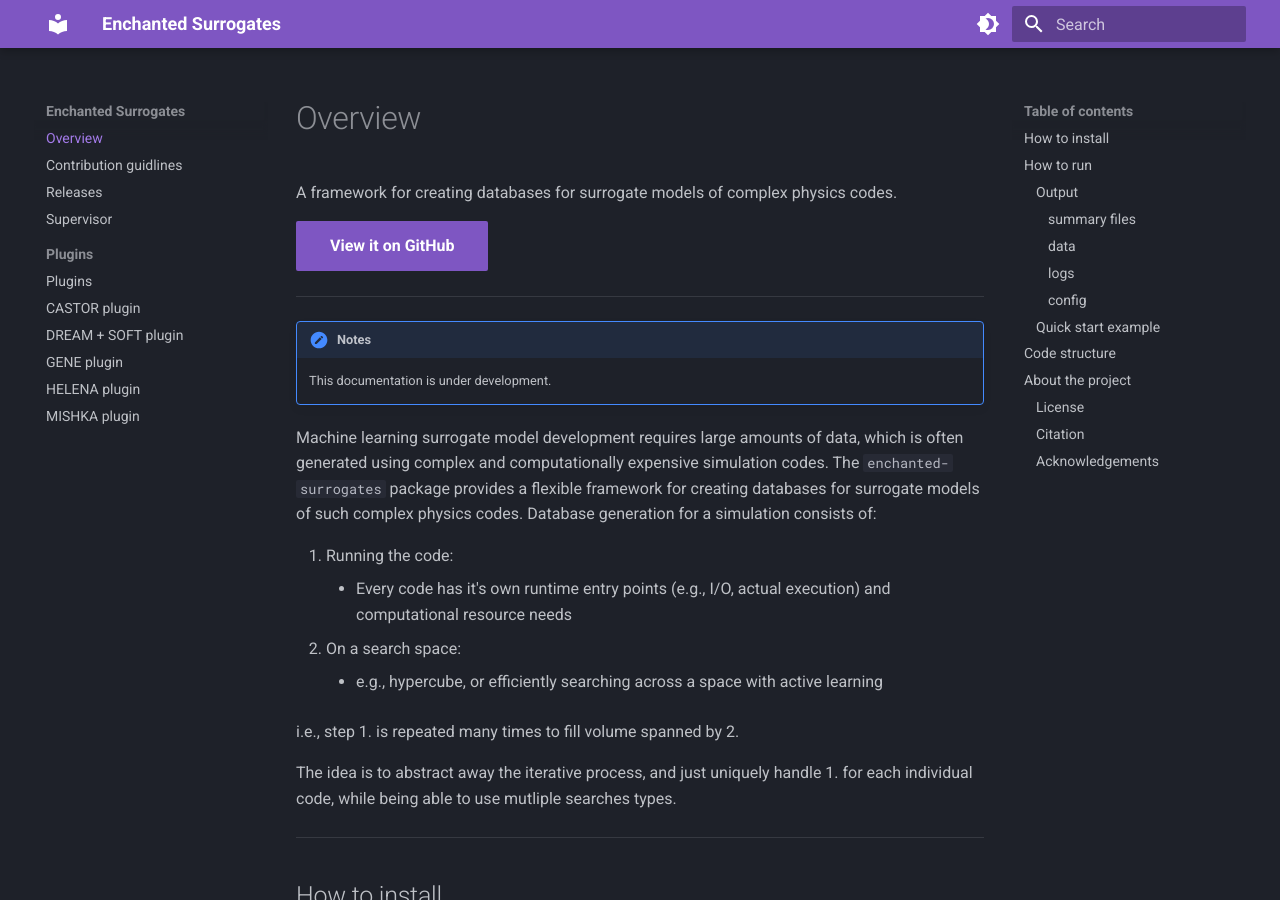
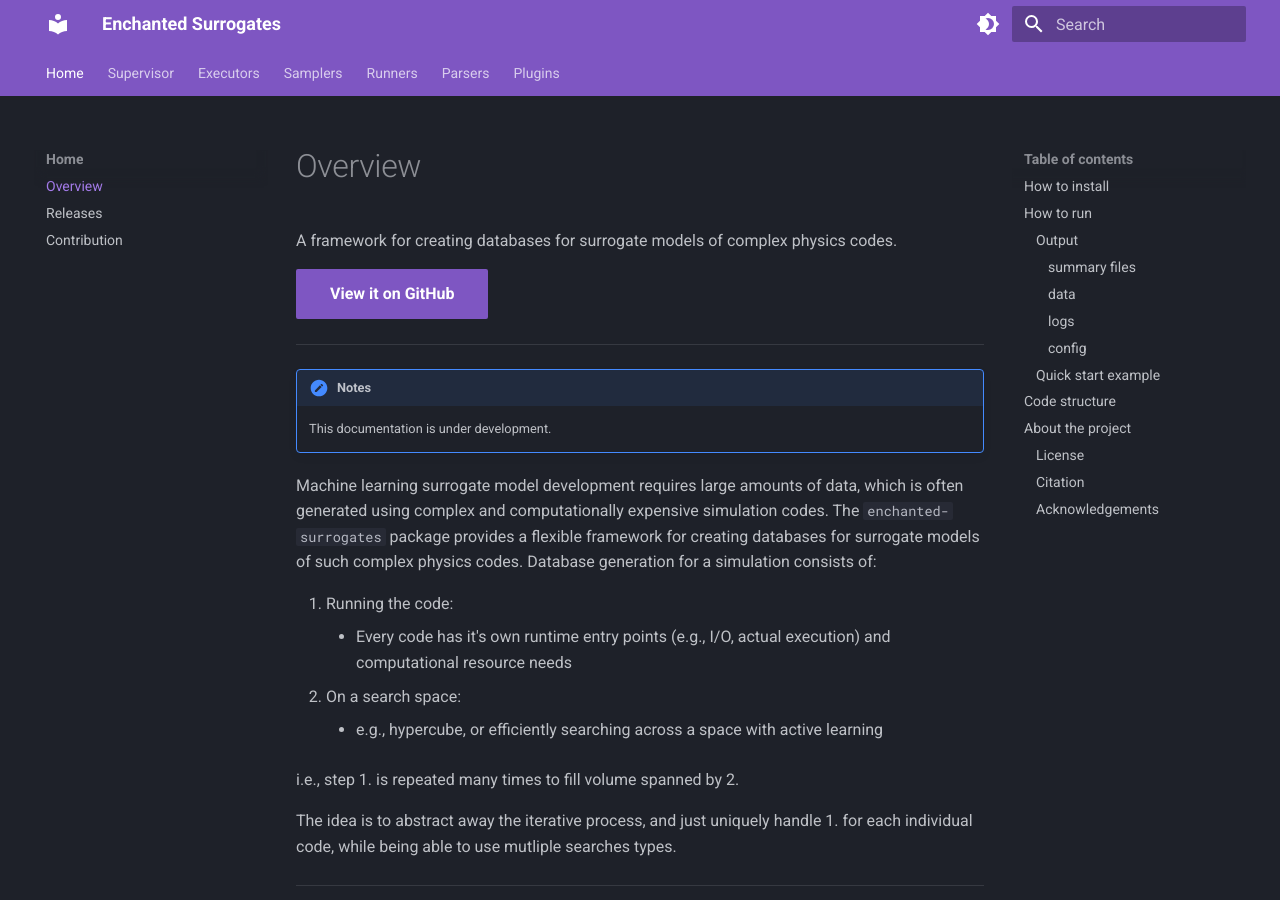
Before and after one commit to DIGIfusion/enchanted-surrogates, an MkDocs documentation site: the page built from docs/index.md, in a window 1280 px wide and 900 px high. Built offline with MkDocs 1.6.1 and Material for MkDocs 9.7.7, drawn with Linux system fonts in a browser that asks for light colours; some of the changed lines change nothing that is shown.

Commit message:
Navigation structure added

```diff
--- a/mkdocs.yml
+++ b/mkdocs.yml
@@ -1,6 +1,36 @@
 site_name: Enchanted Surrogates
 site_description: Documentation for Enchanted Surrogates
 site_url: https://digifusion.github.io/enchanted-surrogates/
+
+nav:
+  - Home:
+    - Overview: index.md
+    - Releases: releases.md
+    - Contribution: contribution.md
+  - Supervisor:
+    - Overview: supervisor.md
+  - Executors:
+    - Local Executor: executors/local_executor.md
+    - Joblib Executor: executors/joblib_executor.md
+    - Dask Executor: executors/dask_executor.md
+  - Samplers:
+    - Random Sampler: samplers/random_sampler.md
+    - Grid Sampler: samplers/grid_sampler.md
+    - Array Sampler: samplers/array_sampler.md
+    - Bayesian Optimization Sampler: samplers/bayesian_optimization_sampler.md
+    - Latin Hypercube Sampler: samplers/latin_hypercube_sampler.md
+    - Sobol Sequence Sampler: samplers/sobol_sampler.md
+  - Runners:
+    - Example Runner: runners/example_runner.md
+    - Example Bayesian Optimization Runner: runners/example_bayesian_optimization_runner.md
+  - Parsers:
+    - Example Bayesian Optimization Parser: parsers/example_bayesian_optimization_parser.md
+  - Plugins:
+    - Overview: plugins/index.md
+    - MISHKA: plugins/mishka_plugin.md
+    - HELENA: plugins/helena_plugin.md
+    - CASTOR: plugins/castor_plugin.md
+    - GENE: plugins/gene_plugin.md
 
 theme:
   name: material
@@ -32,6 +62,7 @@ theme:
   custom_dir: docs/overrides
 
   features:
+    - navigation.tabs
     - navigation.instant       # Instant page loading
     - navigation.tracking      # URL updates based on scroll position
     - navigation.sections      # Group navigation sections
@@ -68,6 +99,8 @@ plugins:
       scripts:
         - docs/scripts/gen_ref_pages.py
 
+
+
 markdown_extensions:
   - attr_list
   - admonition
```
